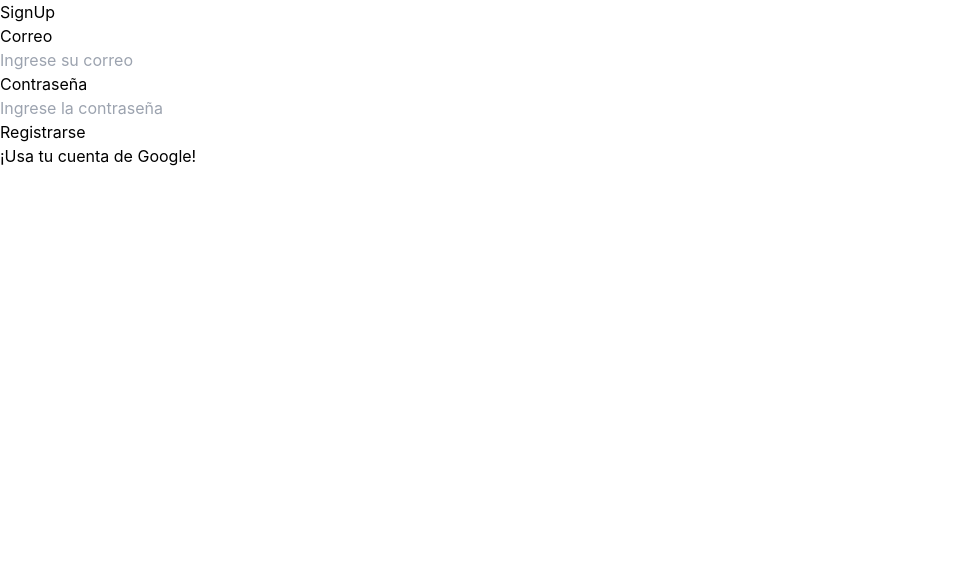
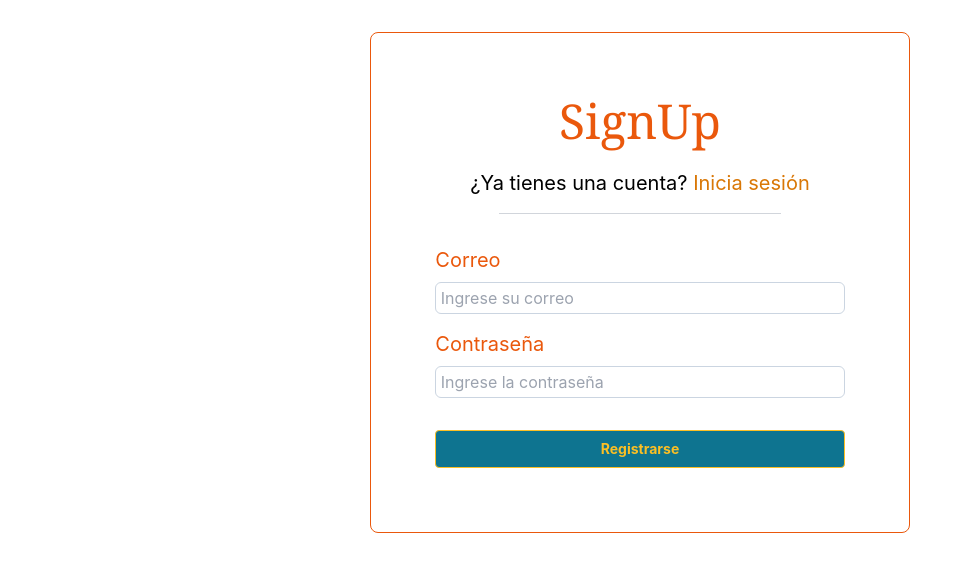
Before and after one commit to Alejndro22/hackfest-buzzer-beaters, a Next.js app in the folder impulso/: page /SignUp in a window 1280 px wide. Shown: the top 572 px of the page, without its empty margins (0-972 px from the left). Built offline with nearby package versions, Linux system fonts and the light colour scheme; no server answers.

Commit message:
Estilo sencillo a página de Sign Up

```diff
--- a/impulso/components/AgregarPublicacion.js
+++ b/impulso/components/AgregarPublicacion.js
@@ -8,8 +8,10 @@ import {
 import { React, useState } from "react";
 import { storage, db } from "../firebase/client";
 import { getDownloadURL, uploadBytesResumable, ref } from "firebase/storage";
+import { useAuth } from "../context/AuthContext";
 
 export default function AgregarPublicacion() {
+  const { user } = useAuth();
   const [formData, setFormData] = useState({
     titulo: "",
     descripcion: "",
@@ -31,8 +33,6 @@ export default function AgregarPublicacion() {
 
   const handlePublicar = (e) => {
     e.preventDefault();
-    console.log("aqui");
-    console.log(formData);
     if (
       !formData.titulo ||
       !formData.descripcion ||
@@ -79,6 +79,7 @@ export default function AgregarPublicacion() {
             enlace: formData.enlace,
             ubicacion: formData.ubicacion,
             imagen: url,
+            autor: user.uid,
             createdAt: Timestamp.now().toDate(),
           })
             .then(() => {
@@ -107,9 +108,9 @@ export default function AgregarPublicacion() {
   return (
     <div
       id="ModalPost"
-      className=" overflow-y-auto overflow-x-hidden fixed top-0 right-0 left-0 z-50 w-full md:inset-0 h-modal md:h-full"
+      className=" overflow-y-auto overflow-x-hidden fixed grid h-screen place-items-center z-50 w-full  md:inset-0 h-modal md:h-full"
     >
-      <div className="relative p-4 w-full max-w-md h-full md:h-auto">
+      <div className="relative p-4 w-full max-w-xl h-full md:h-auto">
         <div className="relative bg-orange-50 rounded-lg shadow bord">
           <button
             type="button"
@@ -131,7 +132,6 @@ export default function AgregarPublicacion() {
             >
               <div>
                 <div className="sticky top-4 ">
-                  <h2>Crear Articulo</h2>
                   <label className="block mb-2 text-sm font-medium text-gray-900 ">
                     Titulo
                   </label>
@@ -145,7 +145,7 @@ export default function AgregarPublicacion() {
                   ></input>
 
                   <label className="block mb-2 text-sm font-medium text-gray-900 ">
-                    Descripcion
+                    Descripción
                   </label>
                   <textarea
                     name="descripcion"
@@ -168,7 +168,7 @@ export default function AgregarPublicacion() {
                   ></input>
 
                   <label className="block mb-2 text-sm font-medium text-gray-900 ">
-                    Ubicacion
+                    Ubicación
                   </label>
                   <input
                     type="text"
@@ -206,15 +206,6 @@ export default function AgregarPublicacion() {
               >
                 Publicar
               </button>
-              <div className="text-sm font-medium text-gray-500 ">
-                Necesitas estar registrado{" "}
-                <a
-                  href="/LoginPage"
-                  className="text-orange-700 hover:underline "
-                >
-                  Inicia Sesion
-                </a>
-              </div>
             </form>
           </div>
         </div>
--- a/impulso/components/EliminarPublicacion.js
+++ b/impulso/components/EliminarPublicacion.js
@@ -17,7 +17,7 @@ export default function EliminarPublicacion({ id }) {
   return (
     <div>
       <button
-        className="border border-amber-600 text-amber-600 hover:bg-rose-600 hover:text-white font-bold py-2 px-4 rounded"
+        className="border border-amber-600 text-amber-600 bg-orange-100 hover:bg-rose-600 hover:text-white font-bold px-4 rounded text-sm"
         onClick={procesoEliminar}
       >
         Eliminar
--- a/impulso/context/AuthContext.js
+++ b/impulso/context/AuthContext.js
@@ -40,7 +40,6 @@ export function AuthContextProvider({ children }) {
 
   useEffect(() => {
     const unsubscribe = onAuthStateChanged(auth, (currentUser) => {
-      console.log(currentUser);
       if (currentUser) {
         setUser({
           uid: currentUser.uid,
--- a/impulso/pages/LoginPagina.js
+++ b/impulso/pages/LoginPagina.js
@@ -39,6 +39,7 @@ function Login() {
   };
 
   return (
+    // <div className="grid h-screen place-items-center">
     <div className="General">
       <div className="divRojo"></div>
       <div className="divImg"></div>
@@ -64,7 +65,7 @@ function Login() {
               }
             ></input>
             <br></br>
-            <label>contraseña</label>
+            <label>Contraseña</label>
             <br></br>
             <input
               id="password"
@@ -82,24 +83,26 @@ function Login() {
             <br></br>
 
             <label className="divFormulario__label">
-              ¿Olvidaste tu contraseña?
+              <Link href="/SignUp" passHref>
+                <a>¿No tienes una cuenta? Registrate con correo</a>
+              </Link>
             </label>
             <button className="divFormulario__btn" type="submit">
-              Iniciar Sesion
+              Iniciar Sesión
             </button>
           </form>
           <div className="divFormulario__register">
             <label>
-              Unicamente tenemos inicio de Sesion{" "}
+              También puedes iniciar sesion{" "}
               <Link href="/SignUp" passHref>
-                <a>Con Google</a>
+                <a>con Google</a>
               </Link>
             </label>
             <button
               className="divFormulario__btngoogle"
               onClick={handleSignInGoogle}
             >
-              Registrate con Google
+              Inicia sesión con Google
             </button>
           </div>
         </div>
--- a/impulso/pages/SignUp.js
+++ b/impulso/pages/SignUp.js
@@ -20,7 +20,7 @@ const SignUp = () => {
     try {
       await signUp(data.email, data.password);
       // Ir a pagina principal
-      router.push("/PruebaMain");
+      router.push("/");
     } catch (error) {
       setError(error.message);
     }
@@ -31,7 +31,7 @@ const SignUp = () => {
     try {
       await googleLogin();
       // Ir a pagina principal
-      router.push("/PruebaMain");
+      router.push("/");
     } catch (error) {
       setError(error.message);
     }
@@ -39,16 +39,32 @@ const SignUp = () => {
 
   return (
     <>
-      <div>
-        <h1>SignUp</h1>
-        <form onSubmit={handleSignUp}>
-          <div>
-            <h5>Correo</h5>
+      <div className=" grid sm:grid-cols-1 md:grid-cols-5 lg:grid-cols-7 md:gap-4 place-content-center justify-items-center content-center mt-8">
+        <form
+          onSubmit={handleSignUp}
+          className="border border-orange-600 rounded-lg w-full md:col-start-2 lg:col-start-3 sm:col-span-1 md:col-span-3"
+        >
+          <div className="m-16">
+            <p className="mb-1 font-serif text-5xl text-orange-600 text-center ">
+              SignUp
+            </p>
+            <div className="text-center mt-6 text-xl">
+              ¿Ya tienes una cuenta?
+              <Link href="/LoginPagina" passHref>
+                <a className="text-amber-600 text-xl"> Inicia sesión</a>
+              </Link>
+            </div>
+            <div class="py-4 mx-16">
+              <div class="w-full border-t border-gray-300"></div>
+            </div>
+            <div className="my-4">
+              <h5 className="text-orange-600 mb-2 text-xl">Correo</h5>
               <input
                 id="email"
                 name="email"
                 type="email"
-              placeholder="Ingrese su correo"
+                placeholder=" Ingrese su correo"
+                className="border border-slate-300 h-8 w-full rounded-md"
                 required
                 onChange={(e) =>
                   setData({
@@ -59,12 +75,13 @@ const SignUp = () => {
               />
             </div>
             <div>
-            <h5>Contraseña</h5>
+              <h5 className="text-orange-600 mb-2 text-xl">Contraseña</h5>
               <input
                 id="password"
                 name="password"
                 type="password"
-              placeholder="Ingrese la contraseña"
+                placeholder=" Ingrese la contraseña"
+                className="border border-slate-300 h-8 w-full rounded-md"
                 required
                 onChange={(e) =>
                   setData({
@@ -74,11 +91,14 @@ const SignUp = () => {
                 }
               />
             </div>
-          <button type="submit">Registrarse</button>
+            <button
+              type="submit"
+              className="w-full mt-8 border border-amber-400 text-amber-400 bg-cyan-700 hover:bg-green-500 hover:text-white font-bold py-2 px-4 rounded text-sm"
+            >
+              Registrarse
+            </button>
+          </div>
         </form>
-      </div>
-      <div>
-        <button onClick={handleSignInGoogle}>¡Usa tu cuenta de Google!</button>
       </div>
     </>
   );
--- a/impulso/pages/VerPublicaciones.js
+++ b/impulso/pages/VerPublicaciones.js
@@ -4,13 +4,13 @@ import NavBar from "../components/NavBar";
 
 function VerPublicaciones(props) {
   return (
-    <div className="border bg-gray-50 ">
+    <div className=" bg-gray-50 h-full">
       <NavBar></NavBar>
-      <h1 className="text-5xl mb-4 text-amber-600 ml-4">
+      <h1 className="text-5xl mb-4 text-amber-600 ml-16">
         <b>Proyectos</b>
       </h1>
       <div className="">
-        <div className="">
+        <div className="mx-10">
           <Publicaciones></Publicaciones>
         </div>
       </div>
```
Also changed, not shown: impulso/components/NavBar.js (+2 -1 lines), impulso/components/Publicaciones.js (+12 -8 lines), impulso/pages/index.js (+0 -3 lines). Lines whose indentation alone changed are shown as unchanged.
